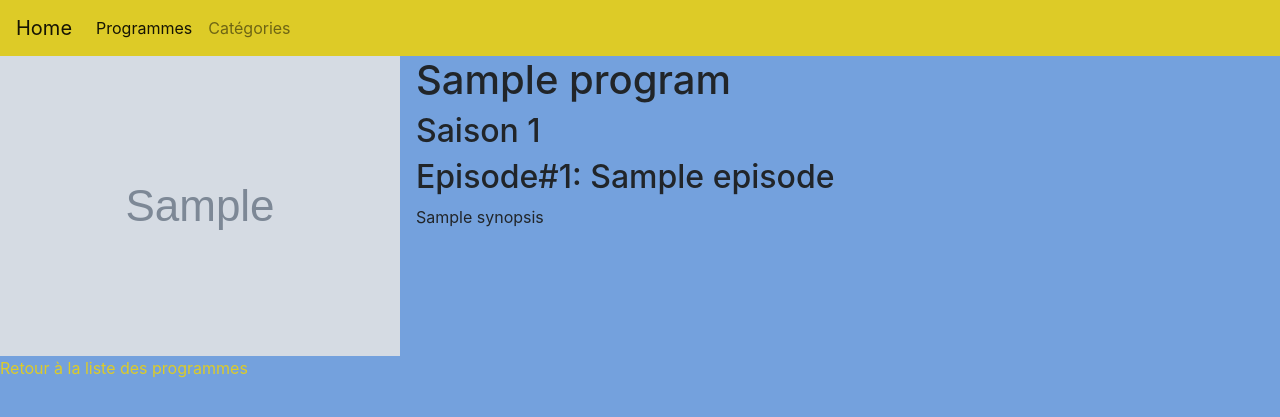
After one commit to Damien008/wild-series, a Symfony app: template templates/program/episode_show.html.twig in a window 1280 px wide. The commit adds this page. Shown: the top 417 px of the page. Run offline with Twig, Linux system fonts and the light colour scheme; the template is opened without the code that fills it: most values are stand-ins (such as "Sample title", 1, 10 or a date in 2020); grey boxes marked "Sample" are stand-in pictures; style sheets or scripts are compiled from the project's sources; some libraries are stand-ins or nearby versions.

Commit message:
quete 10 symfony le param converter

```diff
--- /dev/null
+++ b/templates/program/episode_show.html.twig
@@ -0,0 +1,24 @@
+{% extends 'base.html.twig' %}
+{% block title %}Episode #{{ episode.number }}{% endblock %}
+
+{% block body %}
+
+<div class="media">
+  <img class="align-self-start mr-3" src="{{program.poster}}" alt="{{ program.title }} poster">
+  <div class="media-body">
+    <h1 class="mt-0"> {{program.title}} </h1>
+
+            <h2> Saison {{ season.number }} </h2>
+            <h2> Episode#{{ episode.number}}: {{episode.title}} </h2>
+
+                <p> {{ episode.synopsis}} </p>
+
+
+  </div>
+</div>
+
+<a href="{{ path('program_index') }}">
+    Retour à la liste des programmes
+</a>
+
+{% endblock %}
--- a/templates/program/show.html.twig
+++ b/templates/program/show.html.twig
@@ -11,7 +11,7 @@
     <p>Catégorie : {{ program.category.name }}</p>
     {% for season in seasons %}
         <h2>
-            <a href="{{ path('program_season_show', {seasonId: season.id, programId: program.id}) }}">
+            <a href="{{ path('program_season_show', {season: season.id, program: program.id}) }}">
               Saison {{season.number}}
             </a>
         </h2>
```
Also changed, not shown: src/Controller/ProgramController.php (+14 -16 lines), templates/program/season_show.html.twig (+3 -4 lines).
